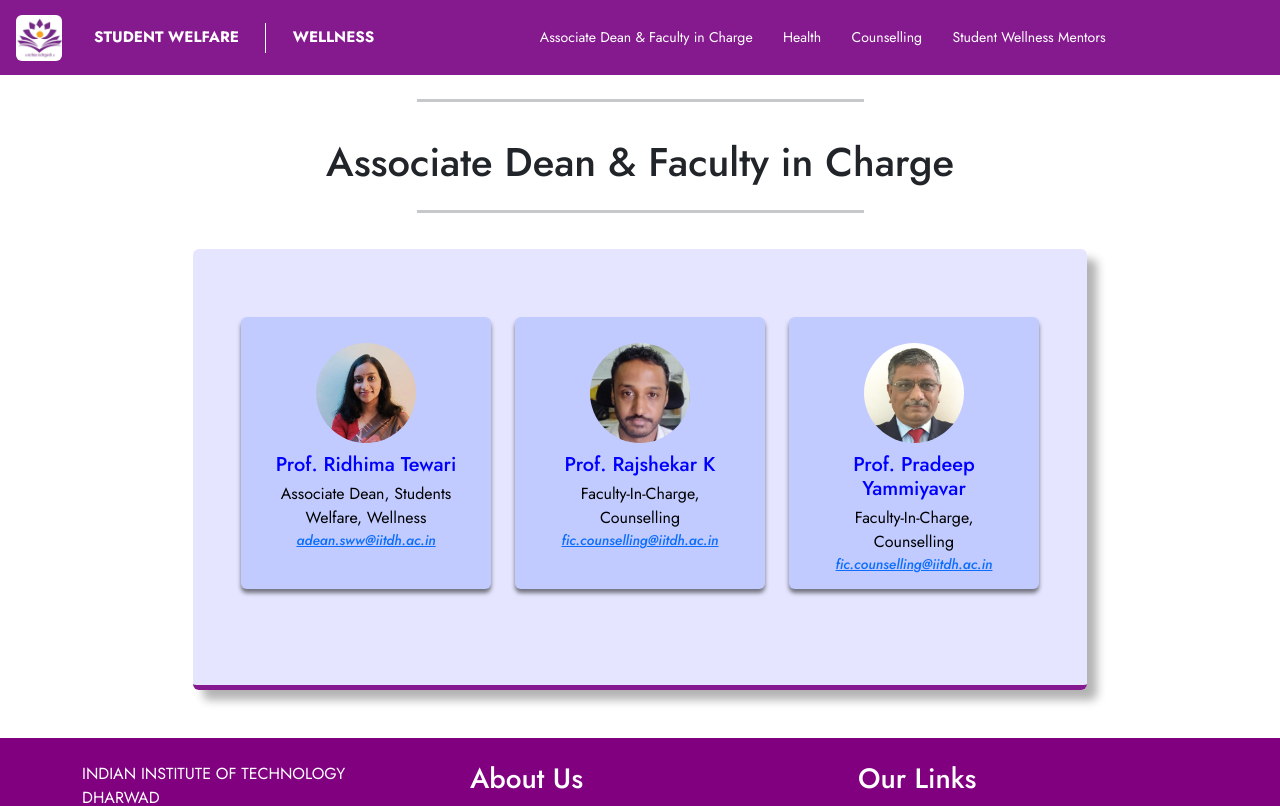
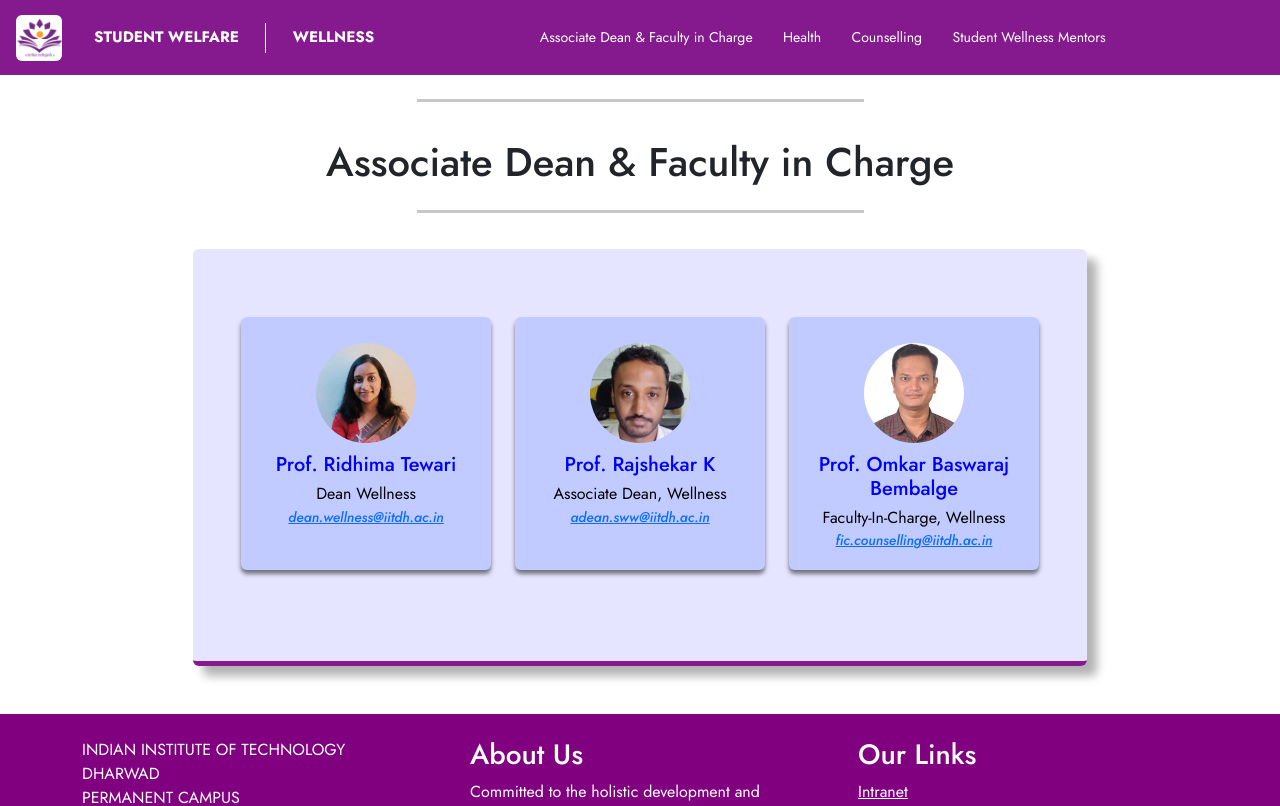
Before and after one commit to codingclub-iitdh/StudentsWelfare, a React (Create React App) app: page /dean_associate_deans_wellness in a window 1280 px wide. Shown: the top 806 px of the page. Built offline with nearby package versions, Linux system fonts and the light colour scheme.

Commit message:
Updated Dean, ADean, FiC Wellness

```diff
--- a/src/pages/Wellness/AssociateDeanFaculty/AssociateDeanFaculty.js
+++ b/src/pages/Wellness/AssociateDeanFaculty/AssociateDeanFaculty.js
@@ -4,7 +4,7 @@
 import BootstrapCard from "../../../components/Cards/BootstrapCard.js";
 
 import RajshekarK from "../../../images/faculty/rajshekar-k.jpg";
-import PradeepYammiyavar from "../../../images/faculty/pradeep-yammiyavar.jpg";
+import OmkarBasavaraj from "../../../images/faculty/omkar-basavaraj-bembalge.jpg";
 import RidhimaTewari from "../../../images/faculty/ridhima-tewari.jpg";
 
 function AssociateDeanFaculty() {
@@ -32,26 +32,26 @@
               <BootstrapCard
                 image={RidhimaTewari}
                 name="Prof. Ridhima Tewari"
-                title="Associate Dean, Students Welfare, Wellness"
+                title="Dean Wellness"
                 moreInfoHTML="<a href='https://www.iitdh.ac.in/user-profile/ridhima-tewari'>Prof. Ridhima Tewari's Homepage</a>"
-                email="mailto:adean.sww@iitdh.ac.in"
+                email="mailto:dean.wellness@iitdh.ac.in"
               />
             </div>
             <div className="col-lg-4 col-md-6">
               <BootstrapCard
                 image={RajshekarK}
                 name="Prof. Rajshekar K"
-                title="Faculty-In-Charge, Counselling"
+                title="Associate Dean, Wellness"
                 moreInfoHTML="<a href='https://www.iitdh.ac.in/user-profile/rajshekar-k'>Prof. Rajshekar K's Homepage</a>"
-                email="mailto:fic.counselling@iitdh.ac.in"
+                email="mailto:adean.sww@iitdh.ac.in"
               />
             </div>
             <div className="col-lg-4 col-md-6">
               <BootstrapCard
-                image={PradeepYammiyavar}
-                name="Prof. Pradeep Yammiyavar"
-                title="Faculty-In-Charge, Counselling"
-                moreInfoHTML="<a href='https://www.iitdh.ac.in/user-profile/pradeep-gururaj-yammiyavar'>Prof. Pradeep Yammiyavar's Homepage</a>"
+                image={OmkarBasavaraj}
+                name="Prof. Omkar Baswaraj Bembalge"
+                title="Faculty-In-Charge, Wellness"
+                moreInfoHTML="<a href='https://www.iitdh.ac.in/user-profile/omkar-baswaraj-bembalge'>Prof. Omkar Baswaraj Bembalge's Homepage</a>"
                 email="mailto:fic.counselling@iitdh.ac.in"
               />
             </div>
--- a/src/pages/Wellness/Health/Health.js
+++ b/src/pages/Wellness/Health/Health.js
@@ -6,7 +6,7 @@
 import { useRef } from 'react';
 
 import RajshekarK from '../../../images/faculty/rajshekar-k.jpg';
-import OmkarBembalge from '../../../images/faculty/omkar-basavaraj-bembalge.jpg';
+import OmkarBasavaraj from '../../../images/faculty/omkar-basavaraj-bembalge.jpg';
 import RidhimaTewari from '../../../images/faculty/ridhima-tewari.jpg';
 
 import BootstrapCard from '../../../components/Cards/BootstrapCard.js';
@@ -38,13 +38,13 @@
         <>
             <motion.div className='pb-5 pt-2' initial={{ opacity: 0 }} animate={{ opacity: 1 }} exit={{ opacity: 0 }}>
                 <div className="d-flex flex-column">
-                    <hr className="w-50 border-3 align-self-center"/>
+                    <hr className="w-50 border-3 align-self-center" />
                 </div>
 
                 <h1 className='mb-2'>Wellness & Health</h1>
 
                 <div className="d-flex flex-column">
-                    <hr className="w-50 border-3 align-self-center"/>
+                    <hr className="w-50 border-3 align-self-center" />
                 </div>
 
                 <div className='mt-5'>
@@ -62,7 +62,7 @@
 
                     <div className='mt-5 card custom-important-container text-center pt-5'>
                         <img className='card-img-top w-75 h-auto' src={wellnesscentre} alt="Wellness Centre" />
-			<div className='card-body'>
+                        <div className='card-body'>
                             <b><p className='fs-3'>Contacts</p></b>
                             <p className='fs-5 text-muted'><i>For Ambulance Services:</i> +918971523447</p>
                             <p className='fs-5 text-muted'><i>Wellness Center Mobile:</i> +918147403386</p>
@@ -98,27 +98,27 @@
                                 <BootstrapCard
                                     image={RidhimaTewari}
                                     name="Prof. Ridhima Tewari"
-                                    title="Associate Dean, Students Welfare, Wellness"
+                                    title="Dean Wellness"
                                     moreInfoHTML="<a href='https://www.iitdh.ac.in/user-profile/ridhima-tewari'>Prof. Ridhima Tewari's Homepage</a>"
-                                    email="mailto:adean.sww@iitdh.ac.in"
+                                    email="mailto:dean.wellness@iitdh.ac.in"
                                 />
                             </div>
                             <div className="col-lg-4 col-md-6">
                                 <BootstrapCard
                                     image={RajshekarK}
                                     name="Prof. Rajshekar K"
-                                    title="Faculty-In-Charge, Counselling"
+                                    title="Associate Dean, Wellness"
                                     moreInfoHTML="<a href='https://www.iitdh.ac.in/user-profile/rajshekar-k'>Prof. Rajshekar K's Homepage</a>"
-                                    email="mailto:fic.counselling@iitdh.ac.in"
+                                    email="mailto:adean.sww@iitdh.ac.in"
                                 />
                             </div>
                             <div className="col-lg-4 col-md-6">
                                 <BootstrapCard
-                                    image={OmkarBembalge}
-                                    name="Prof. Omkar Basavaraj Bembalge"
-                                    title="Faculty-In-Charge, Students Welfare (Health and Ambulance)"
-                                    moreInfoHTML="<a href='https://www.iitdh.ac.in/user-profile/omkar-baswaraj-bembalge'>Prof. Omkar Basavaraj Bembalge's Homepage</a>"
-                                    email="mailto:fic.health@iitdh.ac.in"
+                                    image={OmkarBasavaraj}
+                                    name="Prof. Omkar Baswaraj Bembalge"
+                                    title="Faculty-In-Charge, Wellness"
+                                    moreInfoHTML="<a href='https://www.iitdh.ac.in/user-profile/omkar-baswaraj-bembalge'>Prof. Omkar Baswaraj Bembalge's Homepage</a>"
+                                    email="mailto:fic.counselling@iitdh.ac.in"
                                 />
                             </div>
                         </div>
```
